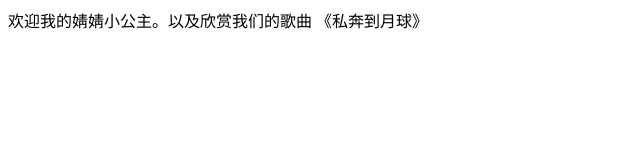
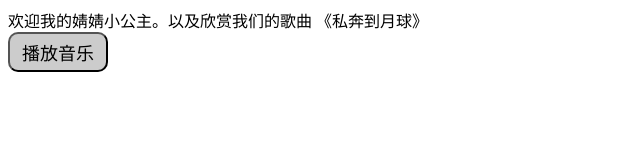
Before and after one commit to Shisanxianshen/Shisanxianshen.github.io, a plain HTML site: page index.html in a window 1280 px wide. Shown: the whole page, without its empty margins (0-640 px from the left). Drawn offline with Linux system fonts and the light colour scheme.

Commit message:
添加音乐按钮

```diff
--- a/index.html
+++ b/index.html
@@ -2,9 +2,27 @@
 <html>
   <meta charset="utf-8">
   <title>保安和他的小公主</title>
-
+  <style>
+    .btn{
+      width: 100px;
+      height: 40px;
+      font-size: 18px;
+      display: flex;
+      align-items: center;
+      justify-content: center;
+      background: #ccc;
+      border-radius: 10px;
+    }
+  </style>
 <body>
   欢迎我的婧婧小公主。以及欣赏我们的歌曲 《私奔到月球》
-  <audio src="music.mp3" autoplay></audio>
+  <button class="btn" onclick="playMusic()">播放音乐</button>
+  <audio id="music" src="music.mp3"></audio>
+  <script>
+    function playMusic() {
+        var audio = document.getElementById("music");
+        audio.play();
+    }
+</script>
 </body>
 </html>
```
